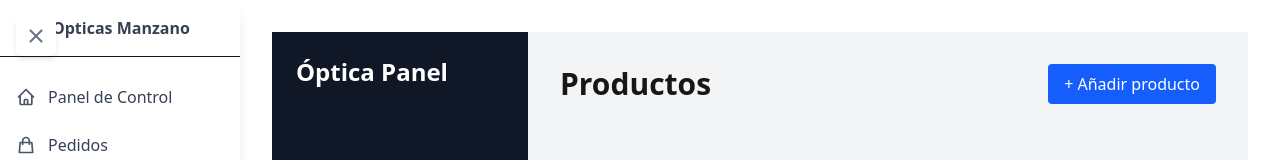
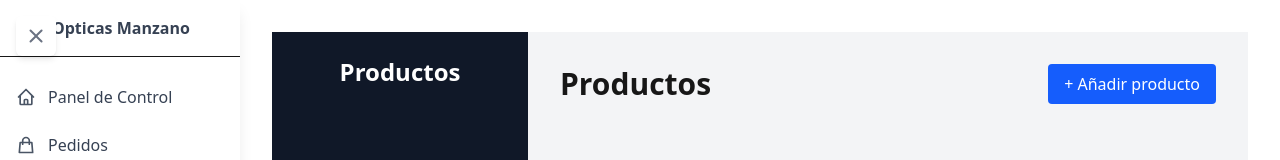
Before and after one commit to Antonio-DR99/Practica-Manzano, a Next.js app: page /pages/productos in a window 1280 px wide. Shown: the top 160 px of the page. Built offline with nearby package versions, Linux system fonts and the light colour scheme.

Commit message:
productos modificado

```diff
--- a/src/app/pages/productos/page.js
+++ b/src/app/pages/productos/page.js
@@ -46,7 +46,7 @@
     <div className="flex h-screen">
       {/* Sidebar */}
       <aside className="w-64 bg-gray-900 text-white p-6">
-        <h2 className="text-2xl font-bold">Óptica Panel</h2>
+        <h2 className="text-2xl font-bold text-center">Productos</h2>
       </aside>
 
       {/* Main */}
```
